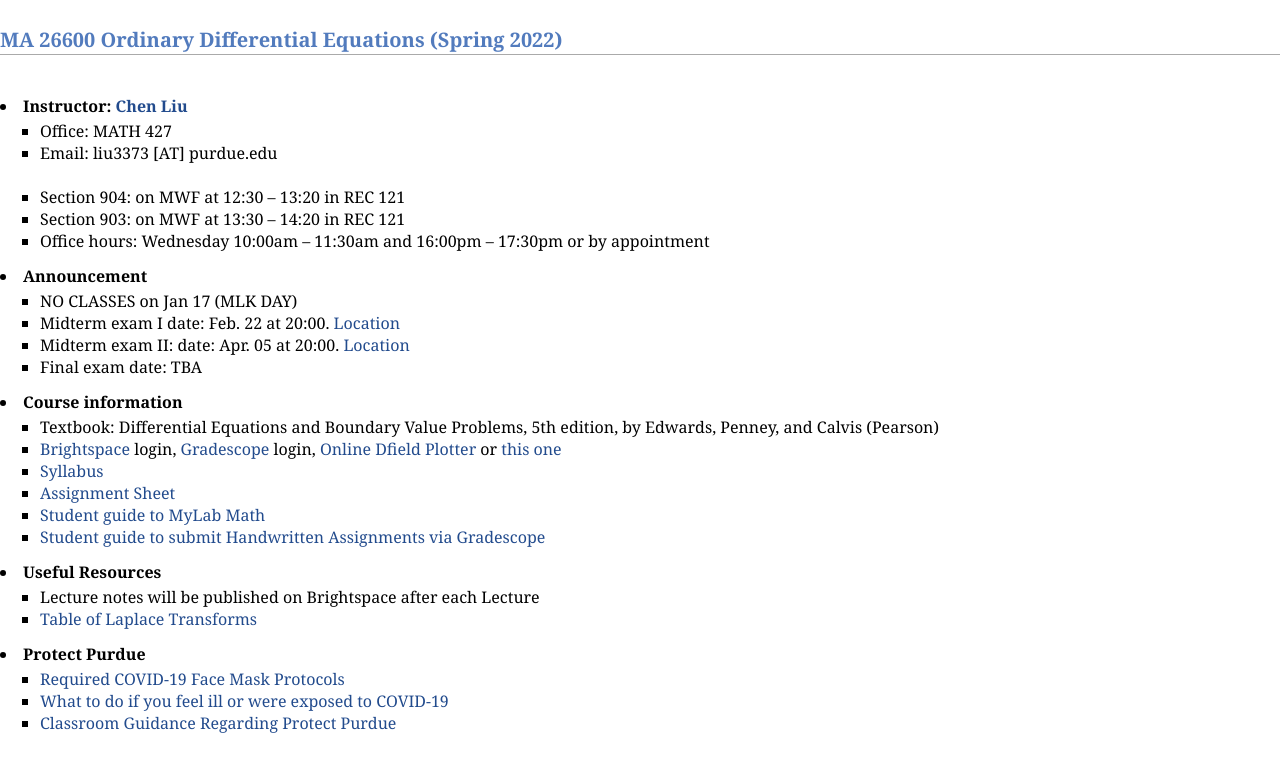
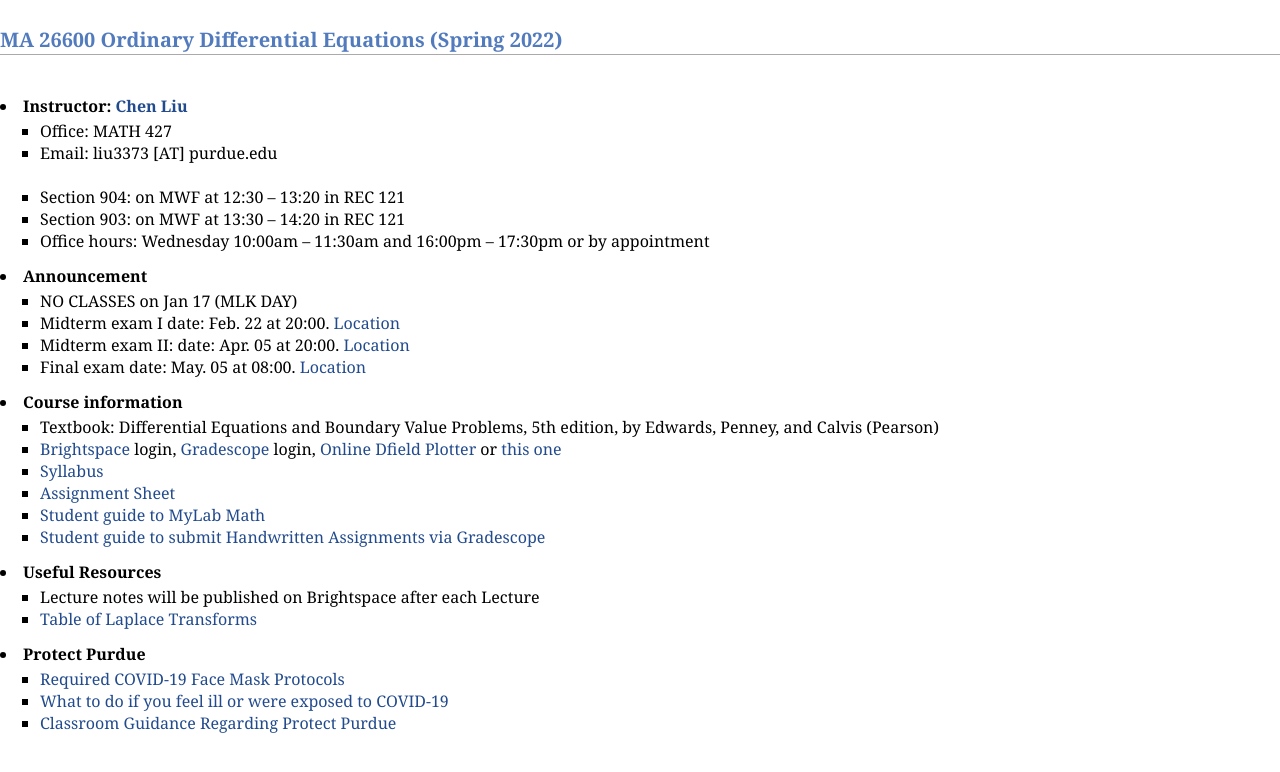
Before and after one commit to cl59/cl59.github.io, a plain HTML site: page Courses/MA266/22Spring_MA266.html in a window 1280 px wide. Drawn offline with Linux system fonts and the light colour scheme; files that its build step writes are made by us from their sources.

Commit message:
2022 Spring MA266 final time and location.

```diff
--- a/Courses/MA266/22Spring_MA266.html
+++ b/Courses/MA266/22Spring_MA266.html
@@ -29,7 +29,7 @@
 <li>NO CLASSES on Jan 17 (MLK DAY)</li>
 <li>Midterm exam I date: Feb. 22 at 20:00. <a href="https://www.math.purdue.edu/academic/courses/semester/202220/ma26600/resources/MA26600%20EX1%20SPR22%20COMBINED%20LAYOUT.pdf">Location</a> </li>
 <li>Midterm exam II: date: Apr. 05 at 20:00. <a href="https://www.math.purdue.edu/academic/courses/semester/202220/ma26600/MA26600%20EX2%20SPR22%20COMBINED%20LAYOUT.pdf">Location</a> </li>
-<li>Final exam date: TBA</li>
+<li>Final exam date: May. 05 at 08:00. <a href="https://www.math.purdue.edu/academic/courses/semester/202220/ma26600/MA26600%20FINAL%20SPR22%20COMBINED%20LAYOUT.pdf">Location</a> </li>
 </ul>
 <li><b>Course information</b></li>
 <ul>
```
